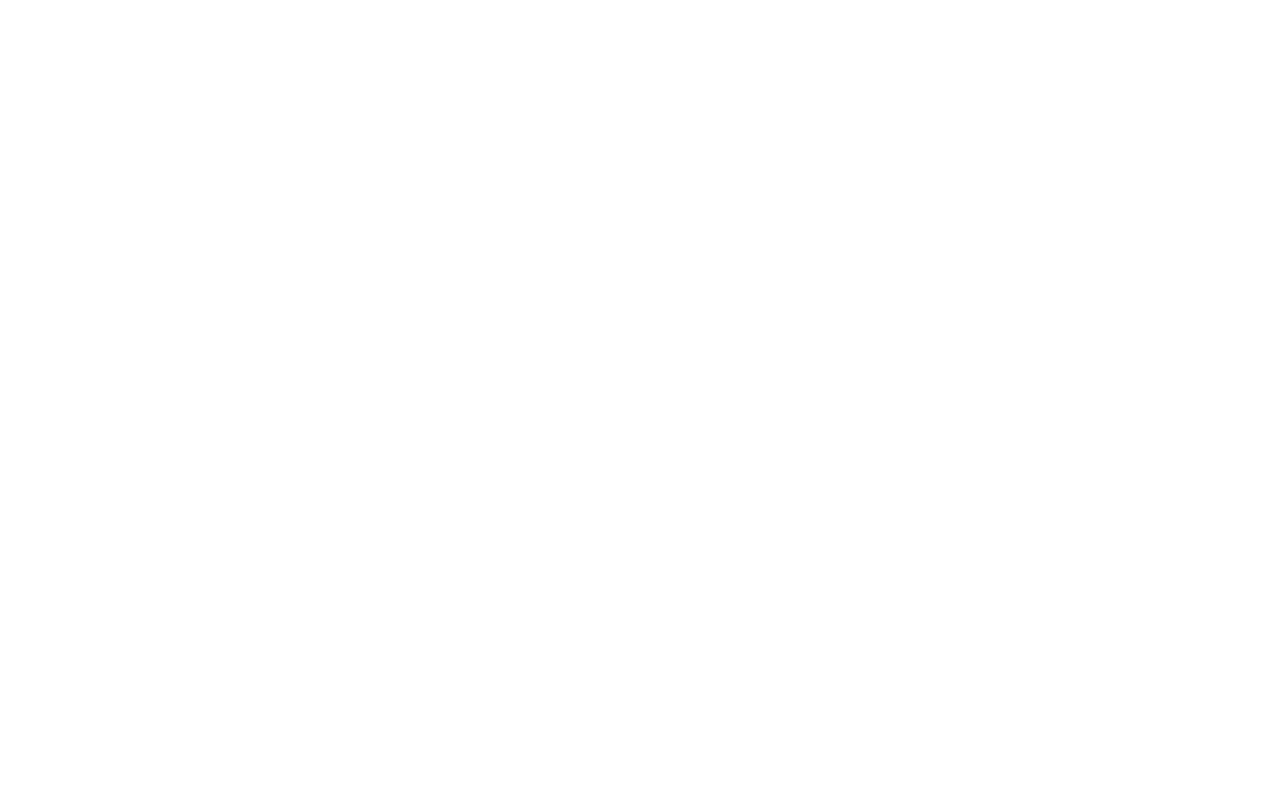
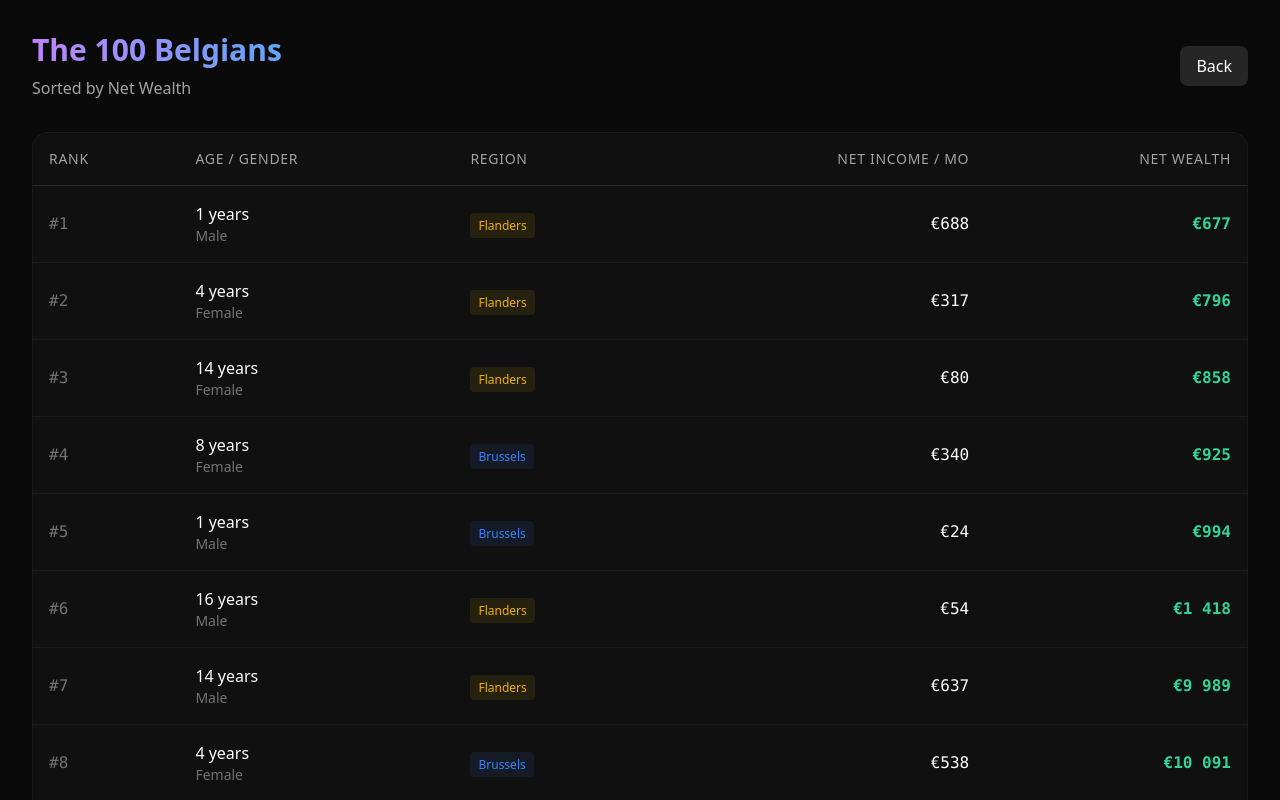
Before and after one commit to olivierpierre85/100-unequal-people, a Vue app: page /profiles in a window 1280 px wide. Before the commit this address had no page. Shown: the top 800 px of the page. Built offline with nearby package versions, Linux system fonts and the light colour scheme.

Commit message:
Belgian profiles

```diff
--- a/src/router/index.js
+++ b/src/router/index.js
@@ -8,6 +8,11 @@ const router = createRouter({
             path: '/',
             name: 'home',
             component: LandingPage
+        },
+        {
+            path: '/profiles',
+            name: 'profiles',
+            component: () => import('../views/ProfilesView.vue')
         }
     ]
 })
--- /dev/null
+++ b/src/utils/generators.js
@@ -0,0 +1,130 @@
+// Belgian Demographic & Economic Data (Approximate 2023/2024)
+
+const REGIONS = [
+    { name: 'Flanders', weight: 0.58 },
+    { name: 'Wallonia', weight: 0.31 },
+    { name: 'Brussels', weight: 0.11 }
+];
+
+// Age distribution (broad buckets)
+// 0-14: 16%, 15-64: 60%, 65+: 24%
+const AGE_GROUPS = [
+    { min: 0, max: 14, weight: 0.16 },
+    { min: 15, max: 24, weight: 0.11 }, // Students/Early career
+    { min: 25, max: 44, weight: 0.26 }, // Prime working age
+    { min: 45, max: 64, weight: 0.23 }, // Late career
+    { min: 65, max: 80, weight: 0.18 }, // Retirees
+    { min: 81, max: 100, weight: 0.06 } // Elderly
+];
+
+// Net Monthly Income (Individual) Distribution Estimation (Euros)
+// P10: 1300, P50: 2500, P90: 3800, P99: 8000
+// We use a log-normal-ish approximation by interpolation
+const INCOME_PERCENTILES = [
+    { p: 0.10, val: 1300 }, // Social welfare / very low part-time
+    { p: 0.25, val: 1800 }, // Minimum wage range
+    { p: 0.50, val: 2500 }, // Median
+    { p: 0.75, val: 3000 },
+    { p: 0.90, val: 3800 }, // High earners
+    { p: 0.99, val: 8500 }  // Top 1%
+];
+
+// Net Household Wealth Distribution Estimation (Euros)
+// High inequality. P50 ~268k. Top 10% owns 55%.
+const WEALTH_PERCENTILES = [
+    { p: 0.10, val: 1000 },    // Almost nothing
+    { p: 0.30, val: 25000 },   // Savings but no house
+    { p: 0.50, val: 268000 },  // Median (likely Homeowner)
+    { p: 0.70, val: 450000 },  // Nice home + savings
+    { p: 0.90, val: 1200000 }, // Millionaire entry
+    { p: 0.99, val: 5000000 }  // Multi-millionaire
+];
+
+function getRandomWeighted(items) {
+    const r = Math.random();
+    let sum = 0;
+    for (const item of items) {
+        sum += item.weight;
+        if (r <= sum) return item;
+    }
+    return items[items.length - 1]; // Fallback
+}
+
+function getRandomInt(min, max) {
+    return Math.floor(Math.random() * (max - min + 1)) + min;
+}
+
+function interpolate(percentile, distribution) {
+    // Find bucket
+    for (let i = 0; i < distribution.length; i++) {
+        if (percentile <= distribution[i].p) {
+            const lower = distribution[i - 1] || { p: 0, val: 0 };
+            const upper = distribution[i];
+            const range = upper.p - lower.p;
+            const progress = (percentile - lower.p) / range;
+            return lower.val + progress * (upper.val - lower.val);
+        }
+    }
+    // Handle > last percentile (linear extension based on last slope)
+    const last = distribution[distribution.length - 1];
+    const secondLast = distribution[distribution.length - 2];
+    const slope = (last.val - secondLast.val) / (last.p - secondLast.p);
+    return last.val + (percentile - last.p) * slope;
+}
+
+export function generateProfiles(count = 100) {
+    const profiles = [];
+
+    for (let i = 0; i < count; i++) {
+        // Demographics
+        const region = getRandomWeighted(REGIONS).name;
+        const gender = Math.random() > 0.5 ? 'Female' : 'Male';
+
+        const ageGroup = getRandomWeighted(AGE_GROUPS);
+        const age = getRandomInt(ageGroup.min, ageGroup.max);
+
+        // Economic Position (Random percentiles for now, correlations can be added later)
+        // Income is loose correlated with age (career trajectory)
+        let incomePercentile = Math.random();
+
+        // Age adjustment for income:
+        // Young (<22) and Old (>65) tend to have lower *labor* income, but pensions exist.
+        // Let's keep it simple: Median income usually peaks at 45-55.
+        // We act as if 'income' includes pension/benefits.
+        if (age < 18) incomePercentile *= 0.1; // Kids earn nothing/pocket money
+        else if (age < 23) incomePercentile *= 0.5; // Students/Starters
+        else if (age > 65) incomePercentile = incomePercentile * 0.8 + 0.1; // Pension compression
+
+        const income = Math.round(interpolate(incomePercentile, INCOME_PERCENTILES));
+
+        // Wealth is strongly correlated with Age (accumulation)
+        // Base percentile + age boost
+        let wealthPercentile = Math.random();
+
+        // Age factor for wealth
+        const ageFactor = Math.min(1, age / 60); // Peaks at 60
+        wealthPercentile = (wealthPercentile * 0.5) + (ageFactor * 0.5);
+
+        // Income factor for wealth (High earners tend to accumulate more)
+        wealthPercentile = (wealthPercentile * 0.7) + (incomePercentile * 0.3);
+
+        const capital = Math.round(interpolate(wealthPercentile, WEALTH_PERCENTILES));
+
+        profiles.push({
+            id: i + 1,
+            demographics: {
+                age,
+                gender,
+                region
+            },
+            economics: {
+                netMonthlyIncome: income,
+                netWealth: capital,
+                incomePercentile: (incomePercentile * 100).toFixed(1), // For verification
+                wealthPercentile: (wealthPercentile * 100).toFixed(1)
+            }
+        });
+    }
+
+    return profiles.sort((a, b) => a.economics.netWealth - b.economics.netWealth);
+}
--- a/src/views/LandingPage.vue
+++ b/src/views/LandingPage.vue
@@ -23,10 +23,10 @@
       </div>
 
       <div class="pt-8">
-        <button class="group relative px-10 py-5 bg-white text-black font-bold text-lg rounded-full overflow-hidden transition-transform duration-300 hover:scale-105 active:scale-95 shadow-[0_0_30px_-5px_rgba(255,255,255,0.3)]">
+        <router-link to="/profiles" class="inline-block group relative px-10 py-5 bg-white text-black font-bold text-lg rounded-full overflow-hidden transition-transform duration-300 hover:scale-105 active:scale-95 shadow-[0_0_30px_-5px_rgba(255,255,255,0.3)]">
           <span class="relative z-10 group-hover:text-white transition-colors duration-300">Explore the 100 Profiles</span>
           <div class="absolute inset-0 bg-gradient-to-r from-purple-600 to-blue-600 opacity-0 group-hover:opacity-100 transition-opacity duration-300 -z-0"></div>
-        </button>
+        </router-link>
       </div>
     </div>
   </div>
--- /dev/null
+++ b/src/views/ProfilesView.vue
@@ -0,0 +1,68 @@
+<template>
+  <div class="min-h-screen bg-neutral-950 text-white p-8">
+    <div class="max-w-7xl mx-auto space-y-8">
+      <header class="flex justify-between items-center">
+        <div>
+          <h1 class="text-3xl font-bold bg-clip-text text-transparent bg-gradient-to-r from-purple-400 to-blue-400">
+            The 100 Belgians
+          </h1>
+          <p class="text-neutral-400 mt-2">Sorted by Net Wealth</p>
+        </div>
+        <router-link to="/" class="px-4 py-2 bg-neutral-800 rounded-lg hover:bg-neutral-700 transition">Back</router-link>
+      </header>
+
+      <div class="overflow-x-auto bg-neutral-900/50 rounded-2xl border border-white/5 backdrop-blur-sm">
+        <table class="w-full text-left border-collapse">
+          <thead>
+            <tr class="border-b border-white/10 text-neutral-400 text-sm uppercase tracking-wider">
+              <th class="p-4 font-medium">Rank</th>
+              <th class="p-4 font-medium">Age / Gender</th>
+              <th class="p-4 font-medium">Region</th>
+              <th class="p-4 font-medium text-right">Net Income / Mo</th>
+              <th class="p-4 font-medium text-right">Net Wealth</th>
+            </tr>
+          </thead>
+          <tbody class="divide-y divide-white/5">
+            <tr v-for="(person, index) in profiles" :key="person.id" class="hover:bg-white/5 transition-colors">
+              <td class="p-4 font-mono text-neutral-500">#{{ index + 1 }}</td>
+              <td class="p-4">
+                <div class="font-medium text-white">{{ person.demographics.age }} years</div>
+                <div class="text-sm text-neutral-500">{{ person.demographics.gender }}</div>
+              </td>
+              <td class="p-4">
+                <span :class="{
+                  'bg-yellow-500/10 text-yellow-500': person.demographics.region === 'Flanders',
+                  'bg-red-500/10 text-red-500': person.demographics.region === 'Wallonia',
+                  'bg-blue-500/10 text-blue-500': person.demographics.region === 'Brussels'
+                }" class="px-2 py-1 rounded text-xs font-medium">
+                  {{ person.demographics.region }}
+                </span>
+              </td>
+              <td class="p-4 text-right font-mono">
+                €{{ formatMoney(person.economics.netMonthlyIncome) }}
+              </td>
+              <td class="p-4 text-right font-mono font-bold text-emerald-400">
+                €{{ formatMoney(person.economics.netWealth) }}
+              </td>
+            </tr>
+          </tbody>
+        </table>
+      </div>
+    </div>
+  </div>
+</template>
+
+<script setup>
+import { ref, onMounted } from 'vue'
+import { generateProfiles } from '../utils/generators'
+
+const profiles = ref([])
+
+onMounted(() => {
+  profiles.value = generateProfiles(100)
+})
+
+function formatMoney(amount) {
+  return new Intl.NumberFormat('fr-BE').format(amount)
+}
+</script>
```
Also changed, not shown: 1 other file (tests, documents, lock files or other folders).
